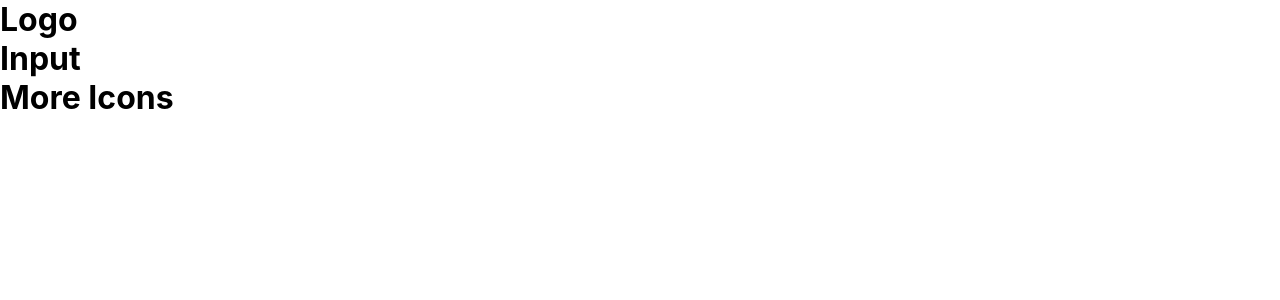
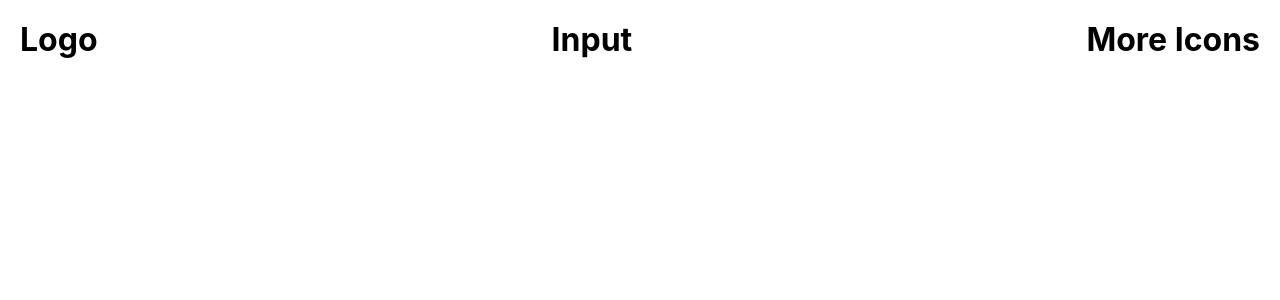
Before and after one commit to vermad843/six_month, a React (Create React App) app: page / in a window 1280 px wide. Shown: the top 300 px of the page. Built offline with nearby package versions, Linux system fonts and the light colour scheme.

Commit message:
header.css

```diff
--- a/package.json
+++ b/package.json
@@ -3,6 +3,8 @@
   "version": "0.1.0",
   "private": true,
   "dependencies": {
+    "@material-ui/core": "^4.12.3",
+    "@material-ui/icons": "^4.11.2",
     "@testing-library/jest-dom": "^5.16.1",
     "@testing-library/react": "^12.1.2",
     "@testing-library/user-event": "^13.5.0",
--- /dev/null
+++ b/src/Header.css
@@ -0,0 +1,6 @@
+.header {
+    display: flex;
+    justify-content: space-between;
+    align-items: center;
+    padding : 20px;
+}
--- a/src/Header.js
+++ b/src/Header.js
@@ -1,4 +1,6 @@
 import React from 'react';
+import './Header.css';
+
 
 
 function Header() {
```
Also changed, not shown: 1 other file (tests, documents, lock files or other folders).
